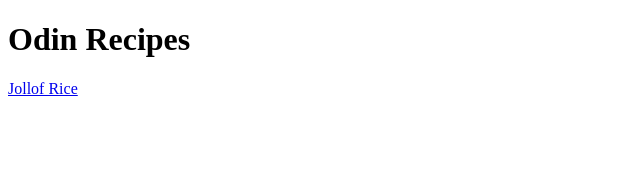
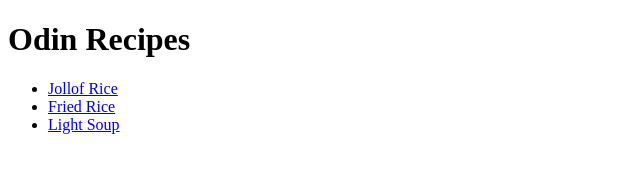
Before and after one commit to elvisnipah/odin-recipes, a plain HTML site: page index.html in a window 1280 px wide. Shown: the whole page, without its empty margins (0-640 px from the left). Drawn offline with Linux system fonts and the light colour scheme.

Commit message:
Add links to other recipes

```diff
--- a/index.html
+++ b/index.html
@@ -6,6 +6,10 @@
     </head>
     <body>
         <h1>Odin Recipes</h1>
-        <a href="recipes/jollof.html">Jollof Rice</a>
+        <ul>
+        <li><a href="recipes/jollof.html">Jollof Rice</a></li>
+        <li><a href="recipes/friedrice.html">Fried Rice</a></li>
+        <li><a href="recipes/lightsoup.html">Light Soup</a></li>
+        </ul>
     </body>
 </html>
```
